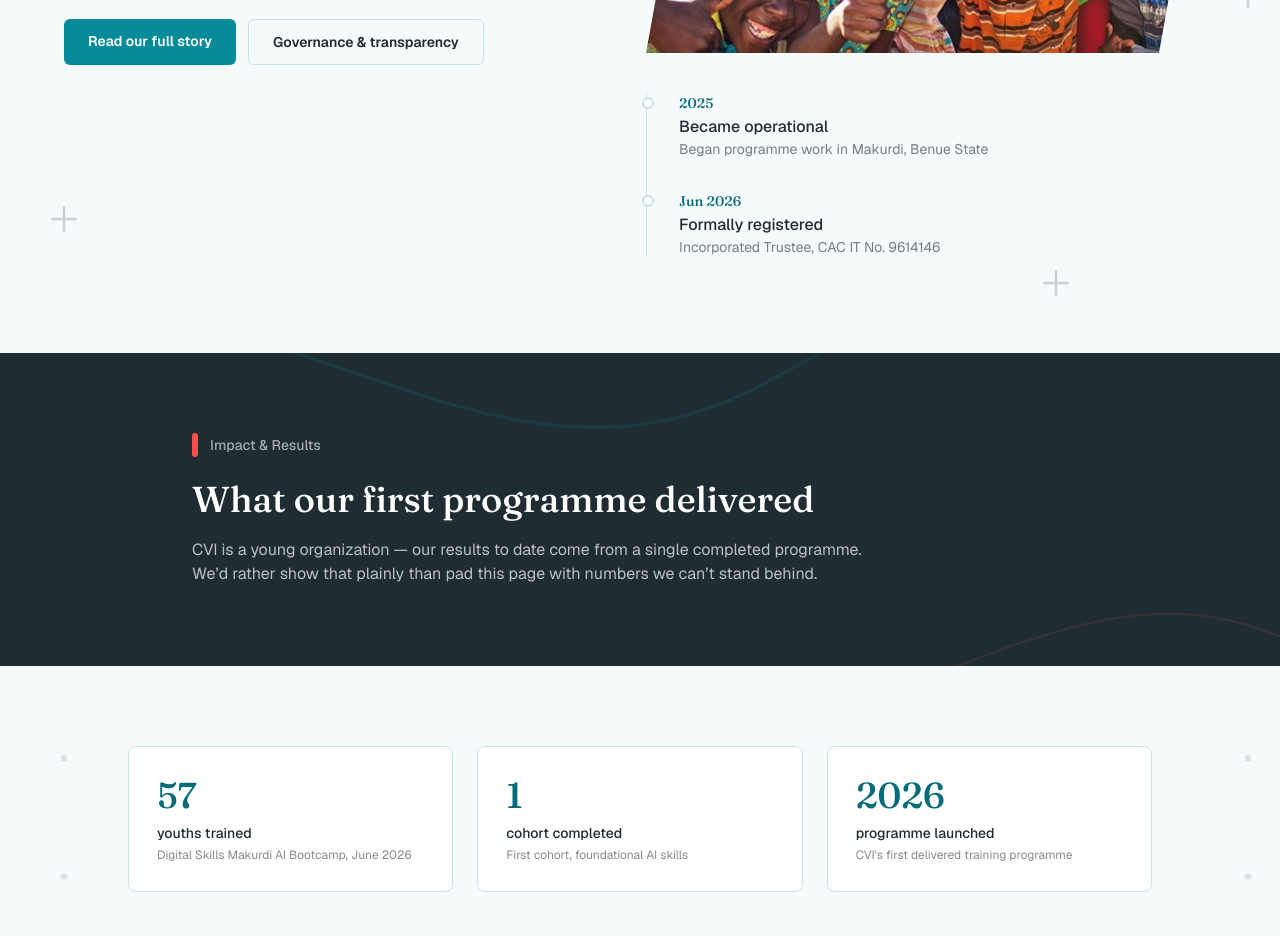
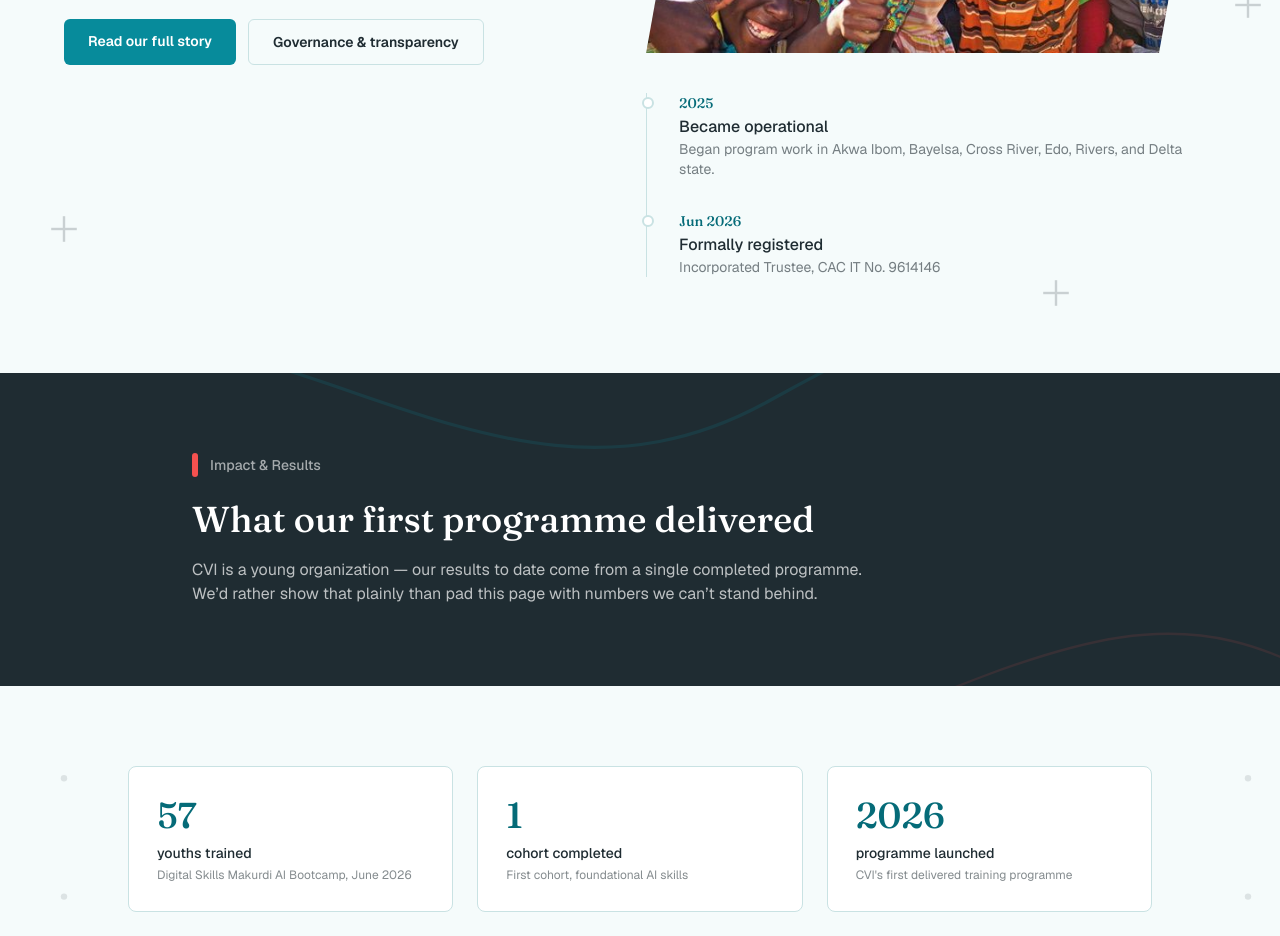
Before and after one commit to MaryAMsendoo/cvi, a Next.js app: page / in a window 1280 px wide. Shown: the part 1240-2176 px from the top of the page. Built offline with nearby package versions, Linux system fonts and the light colour scheme.

Commit message:
Added initial states on the about preview landing page

```diff
--- a/components/AboutPreview.tsx
+++ b/components/AboutPreview.tsx
@@ -11,7 +11,7 @@ const TIMELINE = [
   {
     year: "2025",
     label: "Became operational",
-    detail: "Began programme work in Makurdi, Benue State",
+    detail: "Began program work in Akwa Ibom, Bayelsa, Cross River, Edo, Rivers, and Delta state.",
   },
   {
     year: "Jun 2026",
```
